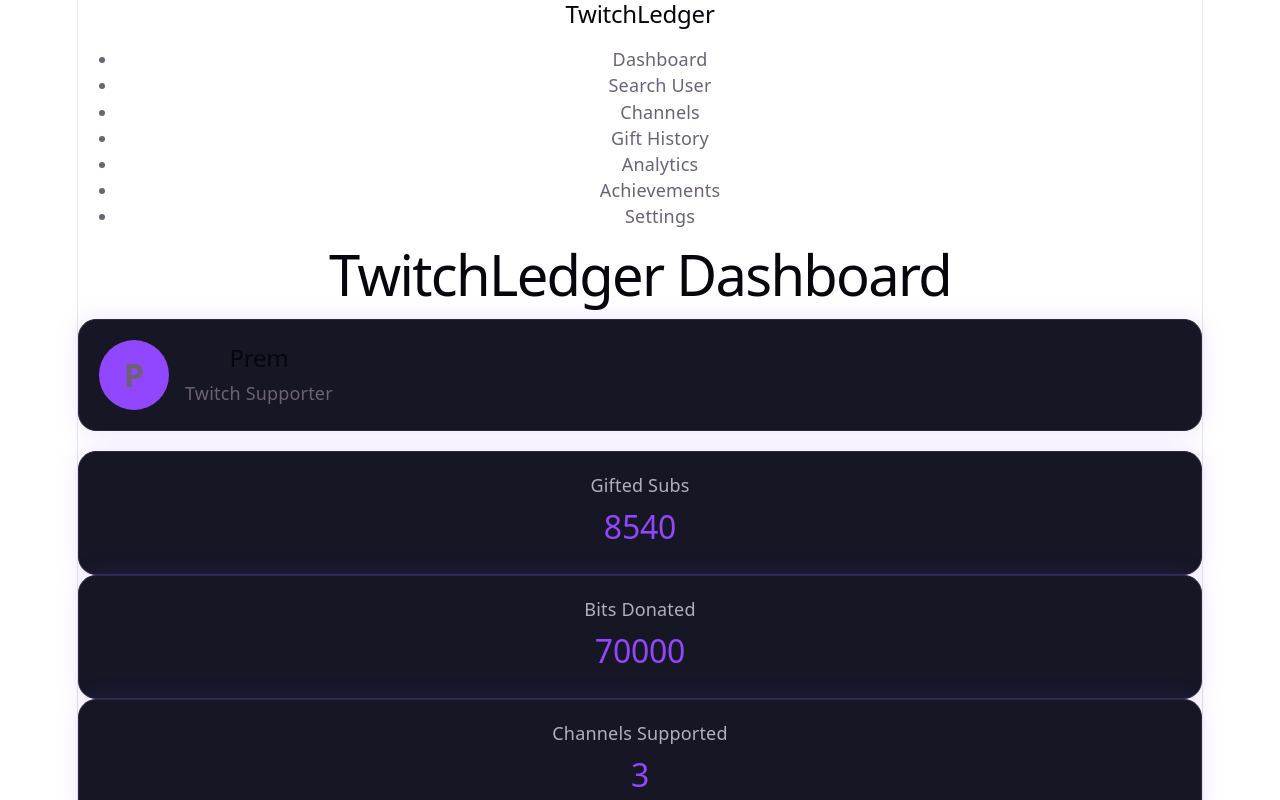
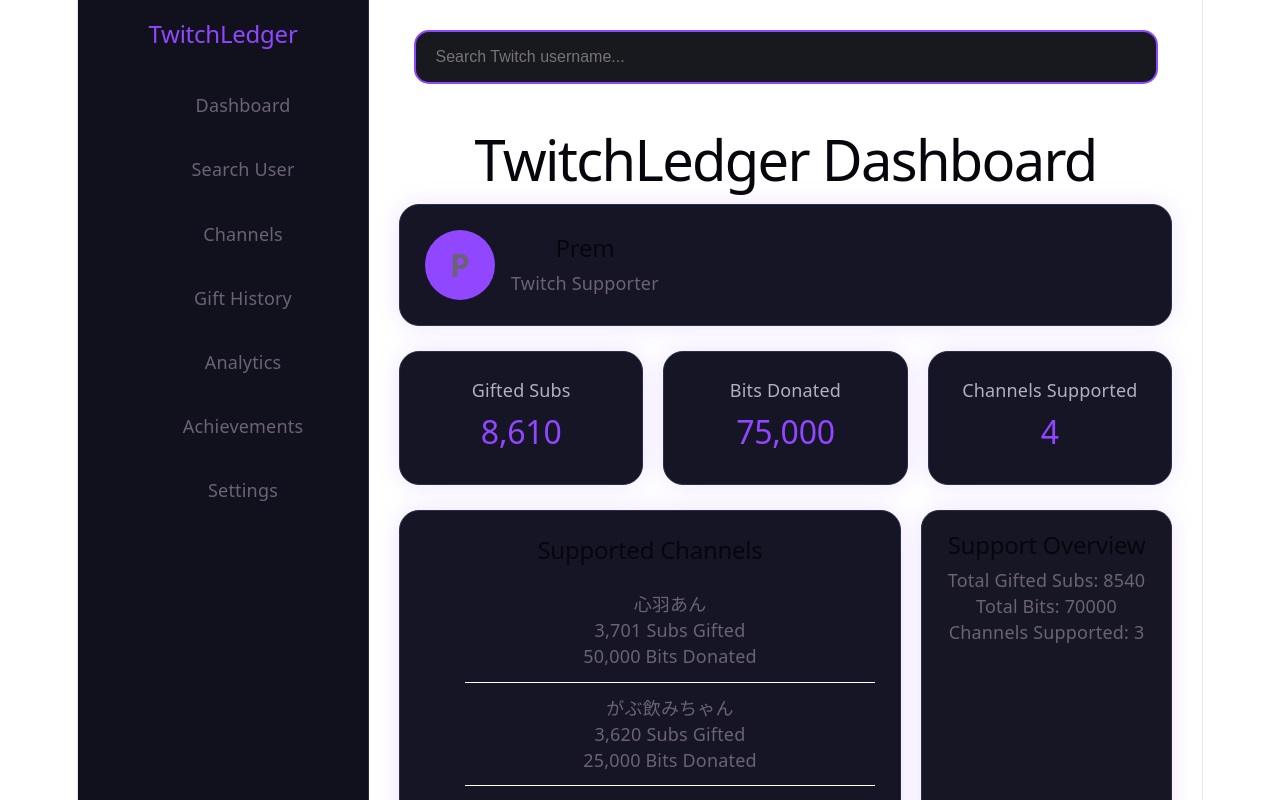
Before and after one commit to itachiuchiha241/TwitchLedger, a React app in the folder frontend/: page / in a window 1280 px wide. Shown: the top 800 px of the page. Built offline with nearby package versions, Linux system fonts and the light colour scheme; the HTML template or start-up script is replaced by a standard one.

Commit message:
Add dynamic bits tracking

```diff
--- a/frontend/src/App.css
+++ b/frontend/src/App.css
@@ -12,6 +12,11 @@
   align-items: center;
   gap: 16px;
   margin-bottom: 20px;
+}
+
+.dashboard-layout {
+  display: flex;
+  min-height: 100vh;
 }
 
 .avatar {
@@ -47,7 +52,7 @@
 
 .channel-list li {
   padding: 12px 0;
-  border-bottom: 1px solid #2b2b45;
+  border-bottom: 1px solid #ffffff;
 }
 
 aside ul li {
@@ -61,3 +66,74 @@
 aside ul li:hover {
   background: #9147ff;
 }
+
+
+.sidebar {
+  width: 250px;
+  min-height: 100vh;
+  background: #11111d;
+  padding: 20px;
+  border-right: 1px solid #2b2b45;
+}
+
+.logo {
+  color: #9147ff;
+  margin-bottom: 30px;
+}
+
+.sidebar-menu {
+  list-style: none;
+}
+
+.sidebar-menu li {
+  padding: 14px;
+  margin-bottom: 10px;
+  border-radius: 10px;
+  cursor: pointer;
+  transition: 0.2s;
+}
+
+.sidebar-menu li:hover {
+  background: #9147ff;
+}
+
+.main-content {
+  flex: 1;
+  padding: 30px;
+}
+
+.search-bar {
+  width: 100%;
+  max-width: 700px;
+  padding: 16px 20px;
+  border-radius: 15px;
+  border: 2px solid #9147ff;
+  background: #18181f;
+  color: white;
+  font-size: 16px;
+  margin-bottom: 30px;
+}
+
+.stats-grid {
+  display: grid;
+  grid-template-columns: repeat(3, 1fr);
+  gap: 20px;
+  margin: 25px 0;
+}
+
+.content-grid {
+  display: grid;
+  grid-template-columns: 2fr 1fr;
+  gap: 20px;
+  margin-top: 20px;
+}
+
+.stats-card,
+.profile-card,
+.supported-channels,
+.support-overview {
+  background: #151526;
+  border: 1px solid #2d2d4d;
+  border-radius: 20px;
+  padding: 25px;
+}
--- a/frontend/src/components/Sidebar.jsx
+++ b/frontend/src/components/Sidebar.jsx
@@ -1,9 +1,9 @@
 function Sidebar() {
   return (
-    <div>
-      <h2>TwitchLedger</h2>
+    <aside className="sidebar">
+      <h2 className="logo">TwitchLedger</h2>
 
-      <ul>
+      <ul className="sidebar-menu">
         <li>Dashboard</li>
         <li>Search User</li>
         <li>Channels</li>
@@ -12,7 +12,7 @@
         <li>Achievements</li>
         <li>Settings</li>
       </ul>
-    </div>
+    </aside>
   );
 }
 
--- a/frontend/src/components/SupportedChannels.jsx
+++ b/frontend/src/components/SupportedChannels.jsx
@@ -1,12 +1,20 @@
+import { channels } from "../services/data";
+
 function SupportedChannels() {
   return (
-    <div className="card">
+    <div className="card supported-channels">
       <h2>Supported Channels</h2>
 
       <ul className="channel-list">
-        <li>心羽あん - 3701 Subs</li>
-        <li>がぶ飲みちゃん - 3620 Subs</li>
-        <li>我妻まや - 1219 Subs</li>
+        {channels.map((channel) => (
+          <li key={channel.name}>
+            <strong>{channel.name}</strong>
+            <br />
+            {channel.subs.toLocaleString()} Subs Gifted
+            <br />
+            {channel.bits.toLocaleString()} Bits Donated
+          </li>
+        ))}
       </ul>
     </div>
   );
--- a/frontend/src/pages/Dashboard.jsx
+++ b/frontend/src/pages/Dashboard.jsx
@@ -3,22 +3,58 @@
 import StatsCard from "../components/StatsCard";
 import SupportedChannels from "../components/SupportedChannels";
 import SupportOverview from "../components/SupportOverview";
+import { channels } from "../services/data";
 
 function Dashboard() {
+  const totalSubs = channels.reduce(
+    (total, channel) => total + channel.subs,
+    0
+  );
+
+  const totalBits = channels.reduce(
+    (total, channel) => total + channel.bits,
+    0
+  );
+
+  const totalChannels = channels.length;
+
   return (
-    <div>
+    <div className="dashboard-layout">
       <Sidebar />
 
-      <h1>TwitchLedger Dashboard</h1>
+      <main className="main-content">
+        <input
+          className="search-bar"
+          type="text"
+          placeholder="Search Twitch username..."
+        />
 
-      <ProfileCard />
+        <h1>TwitchLedger Dashboard</h1>
 
-      <StatsCard title="Gifted Subs" value="8540" />
-      <StatsCard title="Bits Donated" value="70000" />
-      <StatsCard title="Channels Supported" value="3" />
+        <ProfileCard />
 
-      <SupportedChannels />
-      <SupportOverview />
+        <div className="stats-grid">
+          <StatsCard
+            title="Gifted Subs"
+            value={totalSubs.toLocaleString()}
+          />
+
+          <StatsCard
+            title="Bits Donated"
+            value={totalBits.toLocaleString()}
+          />
+
+          <StatsCard
+            title="Channels Supported"
+            value={totalChannels}
+          />
+        </div>
+
+        <div className="content-grid">
+          <SupportedChannels />
+          <SupportOverview />
+        </div>
+      </main>
     </div>
   );
 }
--- /dev/null
+++ b/frontend/src/services/data.js
@@ -0,0 +1,22 @@
+export const channels = [
+  {
+    name: "心羽あん",
+    subs: 3701,
+    bits: 50000,
+  },
+  {
+    name: "がぶ飲みちゃん",
+    subs: 3620,
+    bits: 25000,
+  },
+  {
+    name: "我妻まや",
+    subs: 1219,
+    bits: 0,
+  },
+  {
+    name: "れんれんだよぉ",
+    subs: 70,
+    bits: 0,
+  },
+];
```
